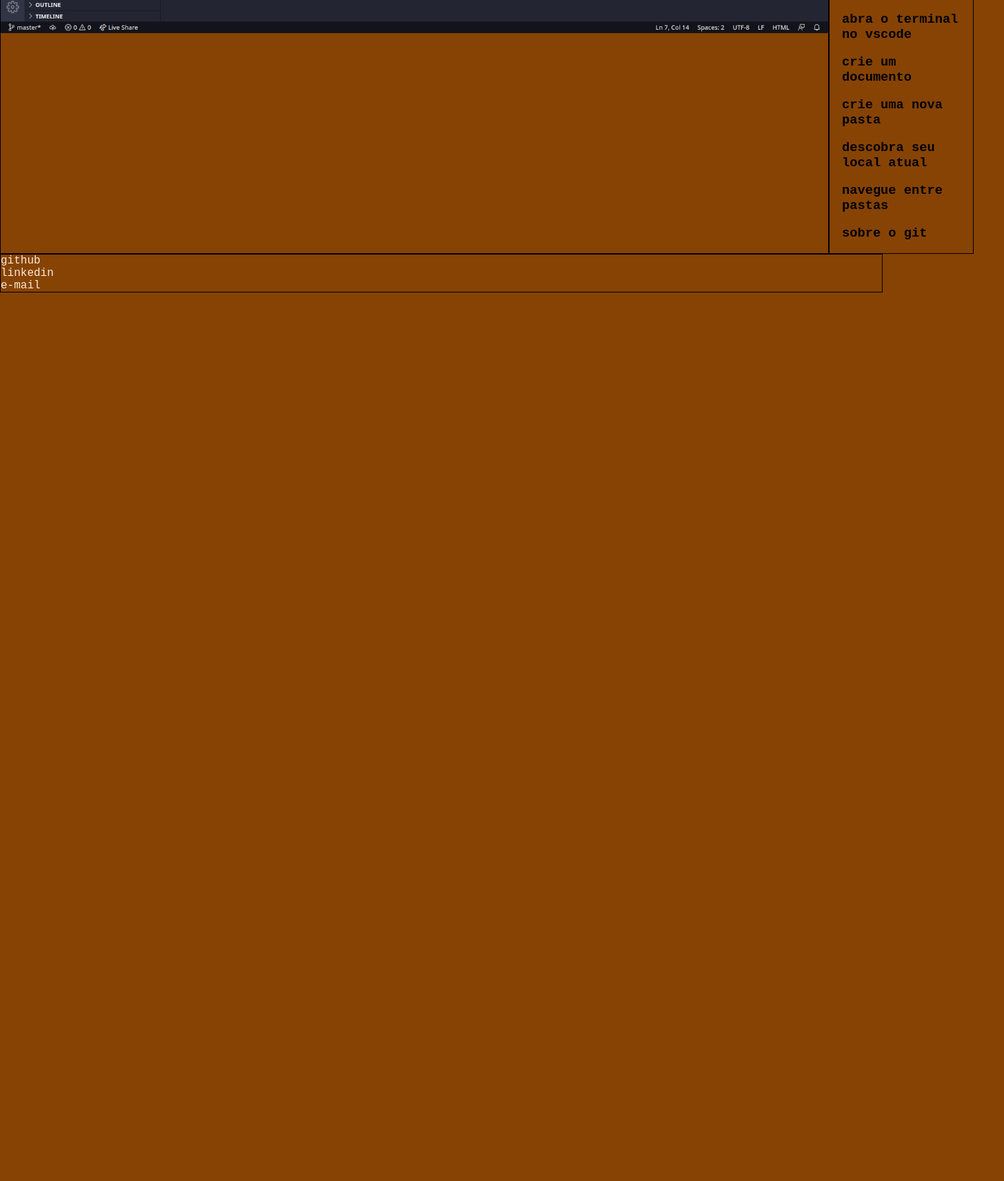
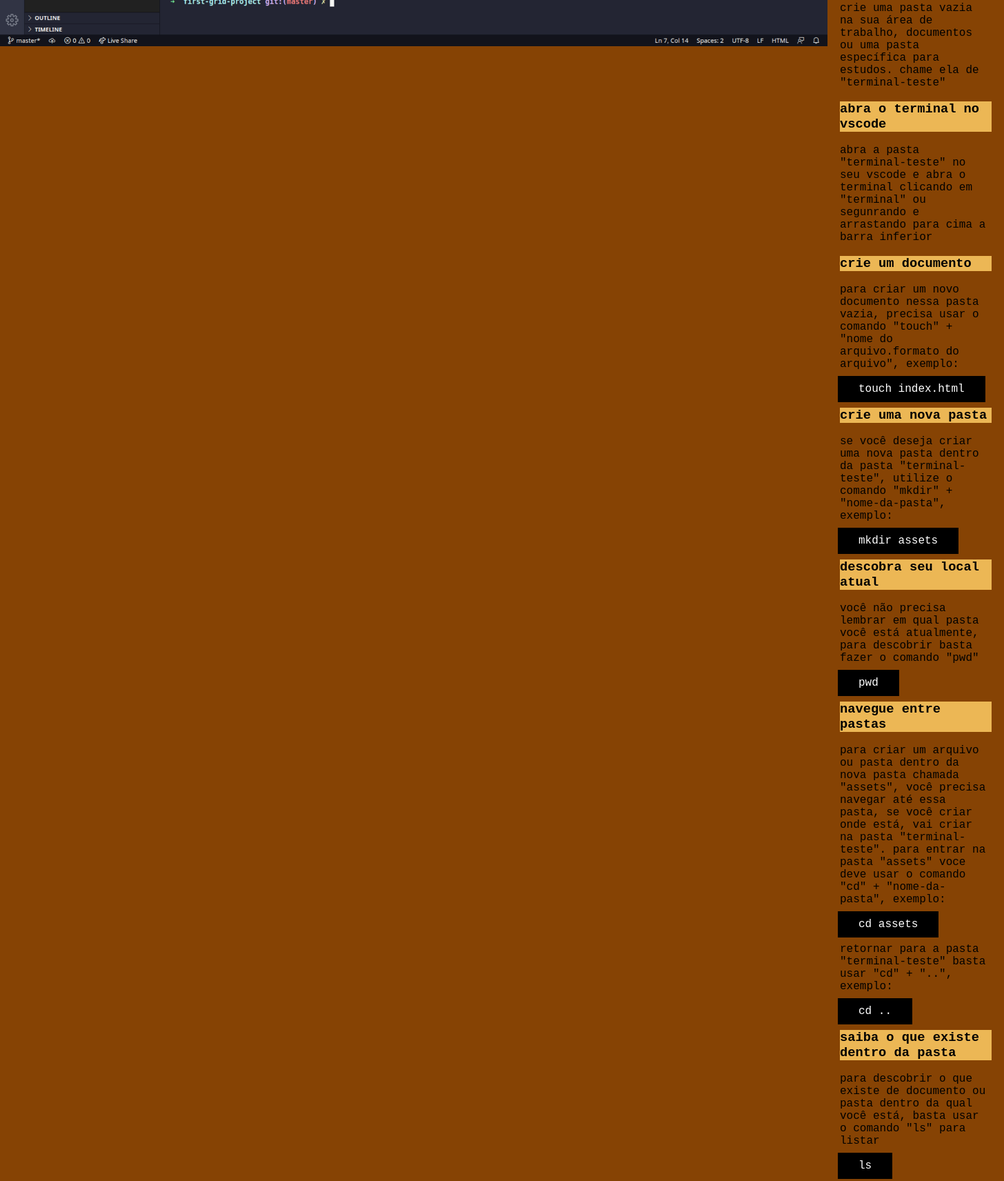
Before and after one commit to nanifool/first-grid-project, a website: page index.html in a window 1280 px wide. Shown: the part 642-2354 px from the top of the page at 69% size, 1456 px wide, since content can reach past the window. Before the commit the page ends 1066 px from the top, so only its background shows below. Drawn offline with Linux system fonts and the light colour scheme.

Commit message:
adicionei estilo mas sem icones

```diff
--- a/assets/style.css
+++ b/assets/style.css
@@ -8,30 +8,58 @@
 }
 
 body {
-  background: rgb(134, 67, 4);
+  background: hsl(29, 94%, 27%);
+  display: grid;
+  grid-template-areas:
+    "barra-superior"
+    "conteudo"
+    "barra-inferior";
+  gap: 40px 0;
 }
 
 header {
   display: grid;
+  grid-area: barra-superior;
   grid-template-columns: 1fr 2fr 1fr;
-  border: 1px solid wheat;
+  background-color: hsl(29, 94%, 20%);
+}
+nav ul{
+  display: flex;
+  flex-direction: row;
+  justify-content: center;
+  align-items: center;
+}
+a {
+  color: antiquewhite;
+}
+li {
+  margin: 10px;
+
+}
+li:hover {
+  background: black;
+  font-size: large;
 }
 
-div {
-  border: 1px solid black;
-}
+/* div {
+
+} */
 
 main {
   display: grid;
+  grid-area: conteudo;
   grid-template-columns: 1fr 1fr;
 }
 
 .imagem-principal img {
   width: 1200px;
+  position: -webkit-sticky;
+  position: sticky;
+  top: 10px
 }
 
 h1 {
-  font-size: 40px;
+  font-size: 50px;
 }
 
 h1, h2 {
@@ -47,10 +75,17 @@ h3, p {
   margin: 18px;
 }
 
-a {
-  color: antiquewhite;
+h3 {
+  background-color: rgb(236, 183, 85);
 }
 
-li:hover {
+code {
+  margin: 15px;
+  padding: 10px 30px 10px 30px;
   background: black;
+  color: rgb(255, 255, 255);
 }
+
+footer{
+  grid-area: barra-inferior;
+}
--- a/index.html
+++ b/index.html
@@ -53,27 +53,58 @@
       </h2>
 
       <h3>comece com uma pasta vazia</h3>
-      <p></p>
+      <p>crie uma pasta vazia na sua área de trabalho, documentos ou uma
+        pasta específica para estudos. chame ela de "terminal-teste"</p>
 
       <h3>abra o terminal no vscode</h3>
-      <p></p>
+      <p>abra a pasta "terminal-teste" no seu vscode e abra o terminal
+         clicando em "terminal" ou segunrando e arrastando para cima a barra inferior
+      </p>
 
       <h3>crie um documento</h3>
-      <p></p>
+      <p>para criar um novo documento nessa pasta vazia, precisa usar o comando
+        "touch" + "nome do arquivo.formato do arquivo", exemplo:
+      </p>
+      <code>touch index.html</code>
 
       <h3>crie uma nova pasta</h3>
-      <p>
-
+      <p>se você deseja criar uma nova pasta dentro da pasta "terminal-teste", utilize
+         o comando "mkdir" + "nome-da-pasta", exemplo:
       </p>
+      <code>mkdir assets</code>
 
       <h3>descobra seu local atual</h3>
-      <p></p>
+      <p>você não precisa lembrar em qual pasta você está atualmente, para descobrir
+         basta fazer o comando "pwd"
+      </p>
+      <code>pwd</code>
 
       <h3>navegue entre pastas</h3>
-      <p></p>
+      <p>para criar um arquivo ou pasta dentro da nova pasta chamada "assets", você
+        precisa navegar até essa pasta, se você criar onde está, vai criar na pasta
+        "terminal-teste". para entrar na pasta "assets" voce deve usar o comando "cd"
+        + "nome-da-pasta", exemplo:</p>
+      <code>cd assets</code>
+      <p>
+        retornar para a pasta "terminal-teste" basta usar "cd" + "..", exemplo:
+      </p>
+      <code>cd ..</code>
+
+      <h3>saiba o que existe dentro da pasta</h3>
+      <p>para descobrir o que existe de documento ou pasta dentro da qual você
+        está, basta usar o comando "ls" para listar
+      </p>
+      <code>ls</code>
 
       <h3>sobre o git</h3>
-      <p></p>
+      <p>o comando "git init" inicia o seu repositório no git, é importante usar esse comando
+        no inicio do seu projeto novo.
+        o comando "git status" mostra o status do seu repositório, se existem modificações no
+        seus arquivos e pastas, adições e remoções. ali também diz se já criou o ramo main e
+        se houve commits. ele sugere adicionar os arquivos com o comando "git add"
+      </p>
+      <p>para saber mais sobre git:
+        <a href="https://www.youtube.com/watch?v=FF1f4bKYhoo&list=PLbEOwbQR9lqzK14I7OOeREEIE4k6rjgIj">curso sobre git e github gratuito</a></p>
     </div>
   </main>
 
```
